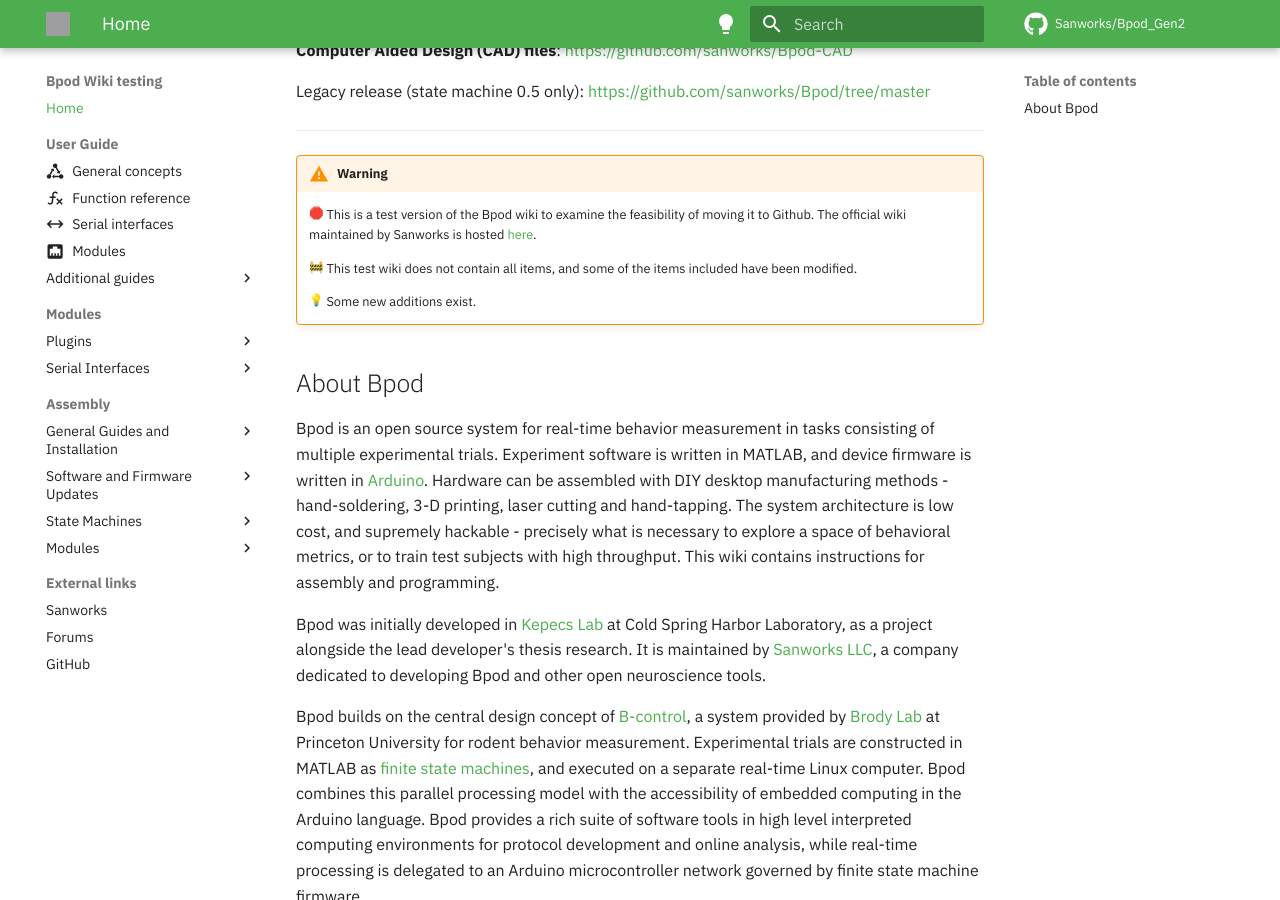
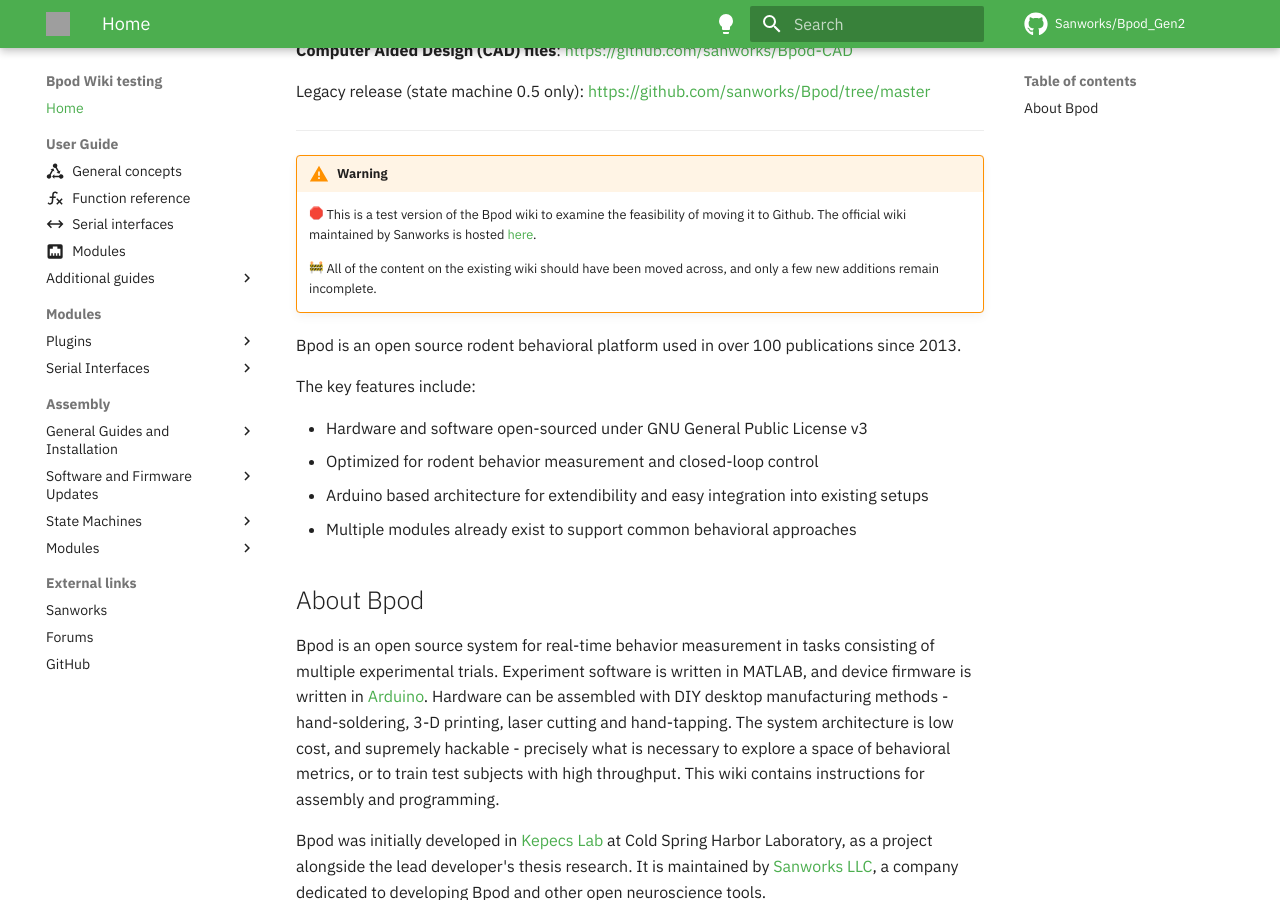
Before and after one commit to ogeesan/bpod-docs-testing, an MkDocs documentation site: the page built from docs/index.md, in a window 1280 px wide and 900 px high, scrolled down 664 px. Built offline with MkDocs 1.6.1 and Material for MkDocs 9.7.7, drawn with Linux system fonts in a browser that asks for light colours; emoji names are drawn with the system emoji font; some web fonts are replaced; comment, search, counter and statistics services are not loaded; grey boxes are pictures that could not be loaded.

Commit message:
Update index.md

````diff
--- a/docs/index.md
+++ b/docs/index.md
@@ -14,6 +14,7 @@
 **Bpod_Gen2 source code**: [https://github.com/sanworks/Bpod_Gen2](https://github.com/sanworks/Bpod_Gen2)
 
 **Documentation**: [https://sites.google.com/site/bpoddocumentation/](https://sites.google.com/site/bpoddocumentation/)
+<!-- todo: change doc site link on migration completion -->
 
 **Computer Aided Design (CAD) files**: [https://github.com/sanworks/Bpod-CAD](https://github.com/sanworks/Bpod-CAD)
 
@@ -25,10 +26,16 @@
 
     :stop_sign: This is a test version of the Bpod wiki to examine the feasibility of moving it to Github. The official wiki maintained by Sanworks is hosted [here](https://sites.google.com/site/bpoddocumentation/home?authuser=0).
 
-    :construction: This test wiki does not contain all items, and some of the items included have been modified.
+    :construction: All of the content on the existing wiki should have been moved across, and only a few new additions remain incomplete.
 
-    :bulb: Some new additions exist.
+Bpod is an open source rodent behavioral platform used in over 100 publications since 2013.
 
+The key features include:
+
+- Hardware and software open-sourced under GNU General Public License v3
+- Optimized for rodent behavior measurement and closed-loop control
+- Arduino based architecture for extendibility and easy integration into existing setups
+- Multiple modules already exist to support common behavioral approaches
 
 ## About Bpod
 Bpod is an open source system for real-time behavior measurement in tasks consisting of multiple experimental trials. Experiment software is written in MATLAB, and device firmware is written in [Arduino](https://www.arduino.cc/). Hardware can be assembled with DIY desktop manufacturing methods - hand-soldering, 3-D printing, laser cutting and hand-tapping. The system architecture is low cost, and supremely hackable - precisely what is necessary to explore a space of behavioral metrics, or to train test subjects with high throughput. This wiki contains instructions for assembly and programming.
@@ -61,7 +68,7 @@
 Note over matlab: Save data
 end
 ```
-
+<!-- todo: make this into an actual schematic that hits harder -->
 
 We love hearing about the awesome [science](https://sanworks.io/science/science.php) that is generated with Bpod!
 
````
